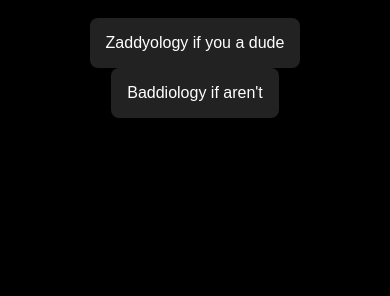
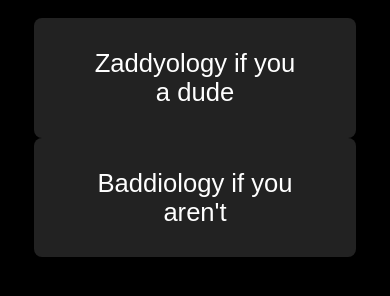
Before and after one commit to ZADDYOLOGY/ZADDYOLOGY, a plain HTML site: page index.html in a window 390 px wide. Shown: the part 90-386 px from the top of the page. Drawn offline with Linux system fonts and the light colour scheme.

Commit message:
Update index.html
bigger buttons

```diff
--- a/index.html
+++ b/index.html
@@ -2,6 +2,8 @@
 <html>
 <head>
   <meta charset="UTF-8" />
+  <!-- Make sure pages are mobile-friendly -->
+  <meta name="viewport" content="width=device-width, initial-scale=1.0" />
   <title>ZADDYOLOGY</title>
   <style>
     body {
@@ -11,9 +13,11 @@
       text-align: center;
       margin-top: 50px;
     }
+    /* Make buttons (the <a> tags) bigger */
     a {
       display: inline-block;
-        padding: 1em;
+      font-size: 1.4em;       /* bigger text */
+      padding: 1em 1.5em;    /* more space around text */
       background: #222;
       color: #fff;
       text-decoration: none;
@@ -23,17 +27,22 @@
     a:hover {
       background: #444;
     }
+
+    /* Optional: you can add a media query to scale up further on very small screens */
+    @media (max-width: 600px) {
+      a {
+        font-size: 1.6em;
+        padding: 1.2em 2em;
+      }
+    }
   </style>
 </head>
 <body>
   <h1>Welcome!</h1>
 
-    <!--
-      Instead of embedding the entire code,
-      link to separate HTML files:
-    -->
+  <!-- Link to the separate pages -->
   <a href="zaddy.html">Zaddyology if you a dude</a>
-    <a href="baddie.html">Baddiology if aren't</a>
+  <a href="baddie.html">Baddiology if you aren't</a>
 
 </body>
 </html>
```
Lines whose indentation alone changed are shown as unchanged.
